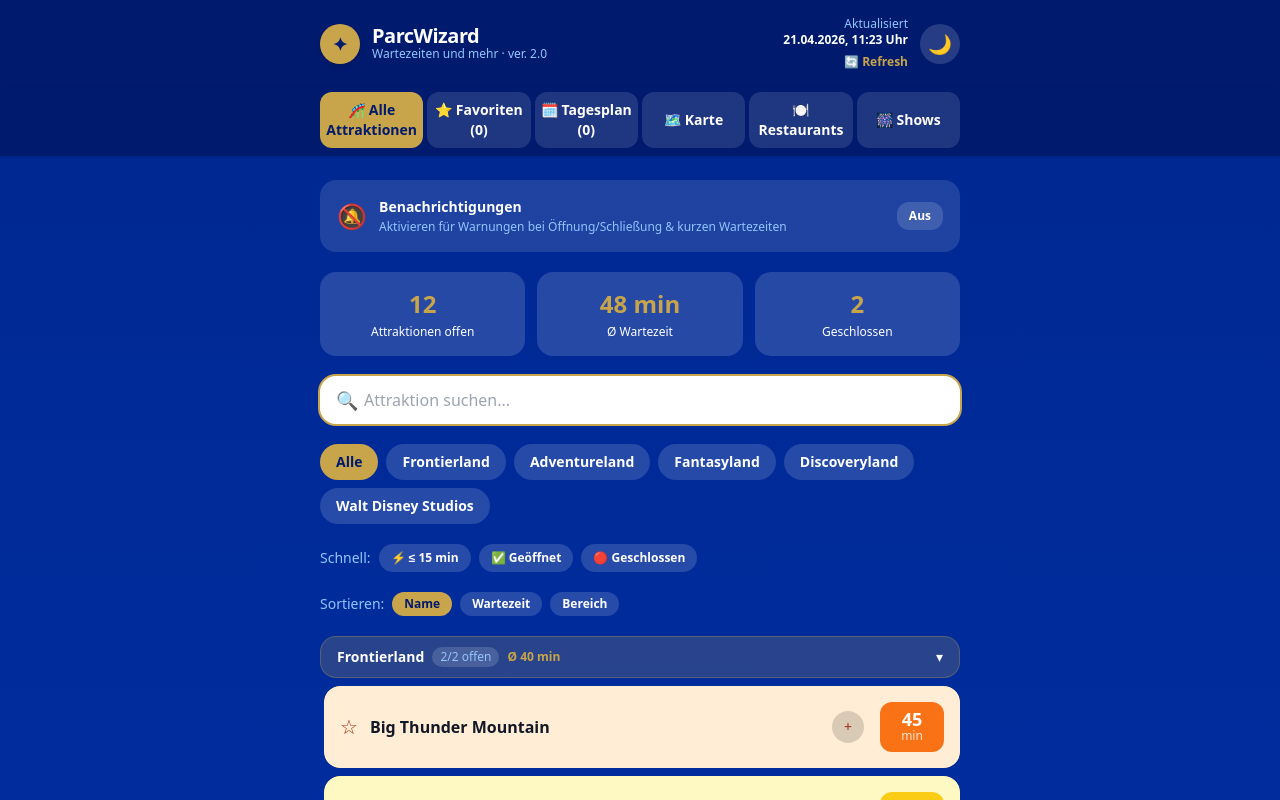
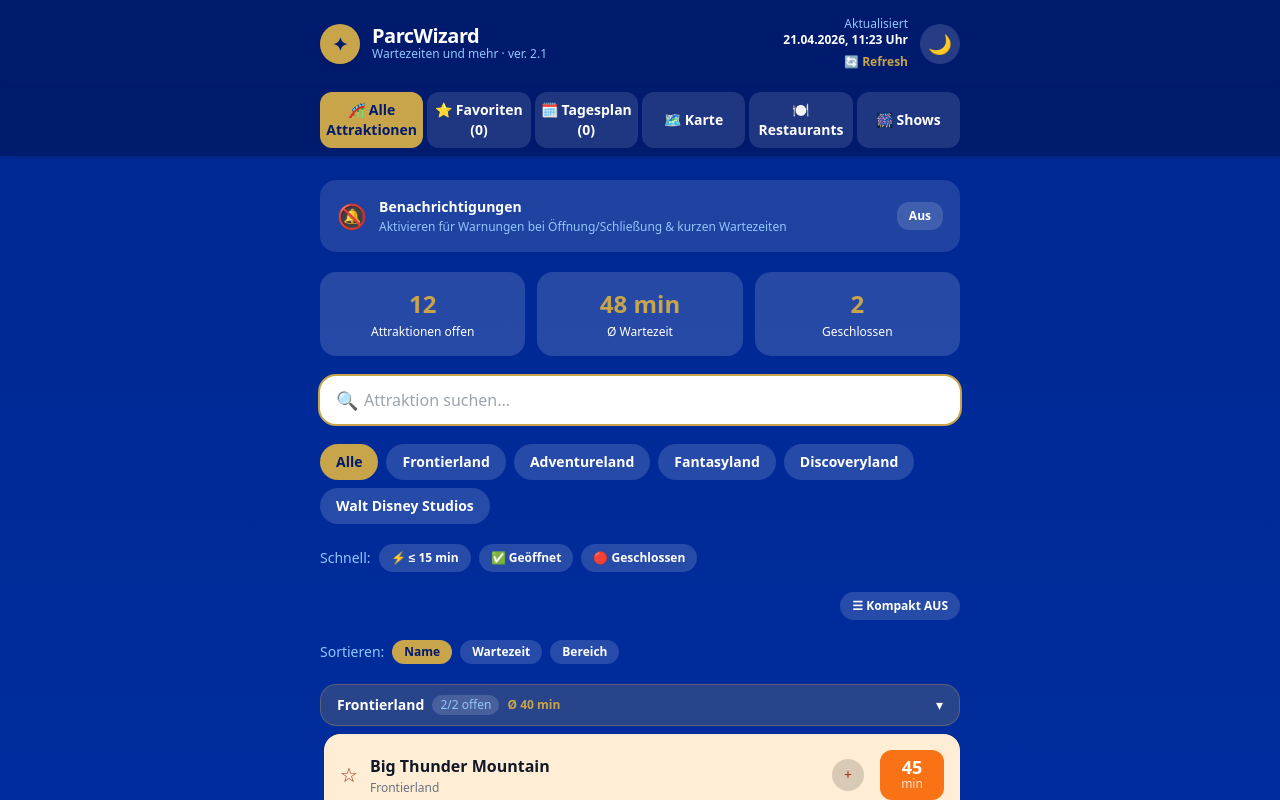
Before and after one commit to TheLomma/parcwizard, a React (Vite) app: page / in a window 1280 px wide. Shown: the top 800 px of the page. Built offline with nearby package versions, Linux system fonts and the light colour scheme.

Commit message:
Update App.jsx
version 2.1

```diff
--- a/src/App.jsx
+++ b/src/App.jsx
@@ -109,7 +109,8 @@
   const [plan, setPlan] = useState([]); // [{id, customWait}]
   const [dragOver, setDragOver] = useState(null);
   const [collapsedLands, setCollapsedLands] = useState({});
-  const [swipeState, setSwipeState] = useState({}); // {id: offsetX}
+  const [swipeState, setSwipeState] = useState({});
+  const [compactMode, setCompactMode] = useState(false); // {id: offsetX}
   const swipeTouchStart = { current: {} };
 
   const handleSwipeStart = (id, e) => {
@@ -303,7 +304,7 @@
             </div>
             <div>
               <h1 className="text-white font-black text-xl tracking-tight leading-none">ParcWizard</h1>
-              <p className="text-xs" style={{color: "#93c5fd"}}>Wartezeiten und mehr · ver. 2.0</p>
+              <p className="text-xs" style={{color: "#93c5fd"}}>Wartezeiten und mehr · ver. 2.1</p>
             </div>
           </div>
           <div className="flex items-center gap-3">
@@ -505,6 +506,20 @@
           )}
         </div>
 
+        {/* Kompakt-Modus Toggle */}
+        <div className="flex justify-end">
+          <button
+            onClick={() => { haptic("light"); setCompactMode(!compactMode); }}
+            className="flex items-center gap-2 px-3 py-1.5 rounded-full text-xs font-bold transition-all"
+            style={compactMode
+              ? { backgroundColor: "#C8A44A", color: "#001a6e" }
+              : { backgroundColor: dm ? "rgba(255,255,255,0.08)" : "rgba(255,255,255,0.15)", color: "white" }
+            }
+          >
+            {compactMode ? "⊡ Kompakt AN" : "☰ Kompakt AUS"}
+          </button>
+        </div>
+
         {/* Sort */}
         <div className="flex items-center gap-2">
           <span className="text-sm" style={{color: "#93c5fd"}}>Sortieren:</span>
@@ -571,7 +586,7 @@
 
                     {/* Attraktionen */}
                     {!isCollapsed && (
-                      <div className="space-y-2 pl-1">
+                      <div className={`pl-1 ${compactMode ? "space-y-1" : "space-y-2"}`}>
                         {items.map((a) => (
                           <div key={a.id} className="relative overflow-hidden rounded-2xl">
                             {/* Swipe-Hintergrund */}
@@ -580,7 +595,7 @@
                               <span className="text-2xl">{favorites.includes(a.id) ? "💔" : "⭐"}</span>
                             </div>
                             <div
-                              className={`relative rounded-2xl p-4 flex items-center justify-between shadow ${waitColor(a.wait, a.status, dm)}`}
+                              className={`relative rounded-2xl flex items-center justify-between shadow ${waitColor(a.wait, a.status, dm)} ${compactMode ? "px-3 py-2" : "p-4"}`}
                               style={{transform: `translateX(${swipeState[a.id] || 0}px)`, transition: swipeState[a.id] === 0 ? "transform 0.3s ease" : "none"}}
                               onTouchStart={(e) => handleSwipeStart(a.id, e)}
                               onTouchMove={(e) => handleSwipeMove(a.id, e)}
@@ -588,27 +603,29 @@
                             >
                             <button
                               onClick={() => toggleFavorite(a.id)}
-                              className="mr-3 text-xl flex-shrink-0 transition-transform active:scale-125"
+                              className={`flex-shrink-0 transition-transform active:scale-125 ${compactMode ? "mr-2 text-base" : "mr-3 text-xl"}`}
                             >
                               {favorites.includes(a.id) ? "⭐" : "☆"}
                             </button>
                             <div className="flex-1 min-w-0">
-                              <p className={`font-bold truncate ${dm ? "text-gray-100" : "text-gray-900"}`}>{a.name}</p>
+                              <p className={`font-bold truncate ${compactMode ? "text-sm" : "text-base"} ${dm ? "text-gray-100" : "text-gray-900"}`}>{a.name}</p>
+                              {!compactMode && <p className={`text-xs mt-0.5 ${dm ? "text-gray-400" : "text-gray-500"}`}>{a.land}</p>}
                             </div>
                             <button
                               onClick={() => addToPlan(a)}
-                              className="mr-2 flex-shrink-0 w-8 h-8 rounded-full flex items-center justify-center text-sm transition-all"
+                              className={`flex-shrink-0 rounded-full flex items-center justify-center text-sm transition-all ${compactMode ? "mr-1 w-6 h-6 text-xs" : "mr-2 w-8 h-8"}`}
                               style={{ backgroundColor: plan.find((p) => p.id === a.id) ? "#C8A44A" : "rgba(0,0,0,0.15)", color: plan.find((p) => p.id === a.id) ? "#001a6e" : "inherit" }}
                             >
                               {plan.find((p) => p.id === a.id) ? "✔️" : "+"}
                             </button>
-                            <div className={`ml-2 flex-shrink-0 rounded-xl px-4 py-2 text-center min-w-16 ${waitBadgeColor(a.wait, a.status)}`}>
+                            <div className={`flex-shrink-0 rounded-xl text-center ${waitBadgeColor(a.wait, a.status)} ${compactMode ? "ml-1 px-2 py-1 min-w-10" : "ml-2 px-4 py-2 min-w-16"}`}>
                               {a.status === "closed" ? (
-                                <span className="text-xs font-bold">Geschlossen</span>
+                                <span className="text-xs font-bold">{compactMode ? "✕" : "Geschlossen"}</span>
                               ) : (
                                 <>
-                                  <p className="font-black text-lg leading-none">{a.wait}</p>
-                                  <p className="text-xs opacity-80">min</p>
+                                  <p className={`font-black leading-none ${compactMode ? "text-sm" : "text-lg"}`}>{a.wait}</p>
+                                  {!compactMode && <p className="text-xs opacity-80">min</p>}
+                                  {compactMode && <p className="text-xs opacity-80">m</p>}
                                 </>
                               )}
                             </div>
```
